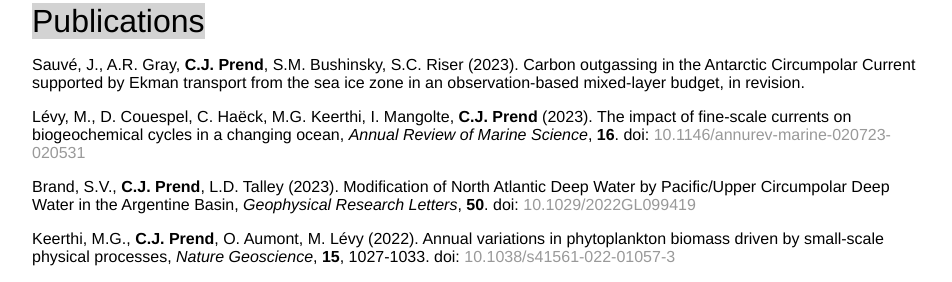
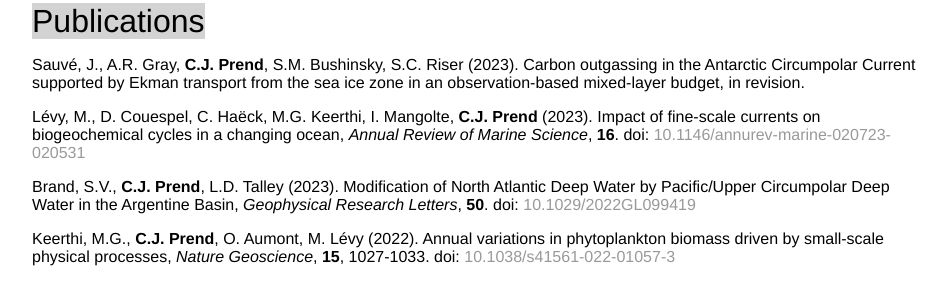
Before and after one commit to cprend/cprend.github.io, a Jekyll site: the page cv/index.html, which Jekyll copies as it is, in a window 1280 px wide and 900 px high, scrolled down 486 px. Shown: the part 152-434 px from the top of the window, without its empty margins (160-1112 px from the left). Built offline with Jekyll 4.4.1, drawn with Linux system fonts in a browser that asks for light colours.

Commit message:
Update index.html

```diff
--- a/cv/index.html
+++ b/cv/index.html
@@ -38,7 +38,7 @@
 		<em>2016</em> &nbsp;&nbsp;&nbsp;&nbsp;&nbsp;&nbsp;&nbsp;&nbsp;&nbsp;&nbsp;&nbsp;&nbsp; Summer Student Fellowship, Woods Hole Oceanographic Institution</p>
 		<p1>Publications</p1>
 		<p>Sauv&eacute, J., A.R. Gray, <b>C.J. Prend</b>, S.M. Bushinsky, S.C. Riser (2023). Carbon outgassing in the Antarctic Circumpolar Current supported by Ekman transport from the sea ice zone in an observation-based mixed-layer budget, in revision.</p>
-		<p>L&eacutevy, M., D. Couespel, C. Ha&eumlck, M.G. Keerthi, I. Mangolte, <b>C.J. Prend</b> (2023). The impact of fine-scale currents on biogeochemical cycles in a changing ocean, <em>Annual Review of Marine Science</em>, <b>16</b>.  doi: <a href="https://www.annualreviews.org/doi/abs/10.1146/annurev-marine-020723-020531">10.1146/annurev-marine-020723-020531</a></p>
+		<p>L&eacutevy, M., D. Couespel, C. Ha&eumlck, M.G. Keerthi, I. Mangolte, <b>C.J. Prend</b> (2023). Impact of fine-scale currents on biogeochemical cycles in a changing ocean, <em>Annual Review of Marine Science</em>, <b>16</b>.  doi: <a href="https://www.annualreviews.org/doi/abs/10.1146/annurev-marine-020723-020531">10.1146/annurev-marine-020723-020531</a></p>
 		<p>Brand, S.V., <b>C.J. Prend</b>, L.D. Talley (2023). Modification of North Atlantic Deep Water by Pacific/Upper Circumpolar Deep Water in the Argentine Basin, <em>Geophysical Research Letters</em>, <b>50</b>. doi: <a href="https://agupubs.onlinelibrary.wiley.com/doi/abs/10.1029/2022GL099419">10.1029/2022GL099419</a></p>
 		<p>Keerthi, M.G., <b>C.J. Prend</b>, O. Aumont, M. L&eacutevy (2022). Annual variations in phytoplankton biomass driven by small-scale physical processes, <em>Nature Geoscience</em>, <b>15</b>, 1027-1033. doi: <a href="https://www.nature.com/articles/s41561-022-01057-3">10.1038/s41561-022-01057-3</a></p>
 		<p><b>Prend, C.J.</b>, A.R. Gray, L.D. Talley, S.T. Gille, F.A. Haumann, K.S. Johnson, S.C. Riser, I. Rosso, J. Sauv&eacute, J.L. Sarmiento (2022). Indo-Pacific sector dominates Southern Ocean carbon outgassing, <em>Global Biogeochemical Cycles</em>, <b>36</b>. doi: <a href="https://agupubs.onlinelibrary.wiley.com/doi/10.1029/2021GB007226">10.1029/2021GB007226</a></p>
```
